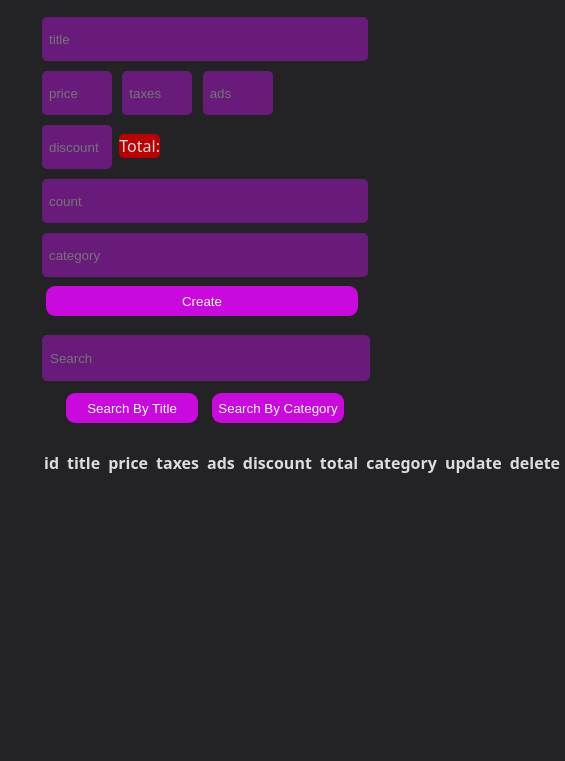
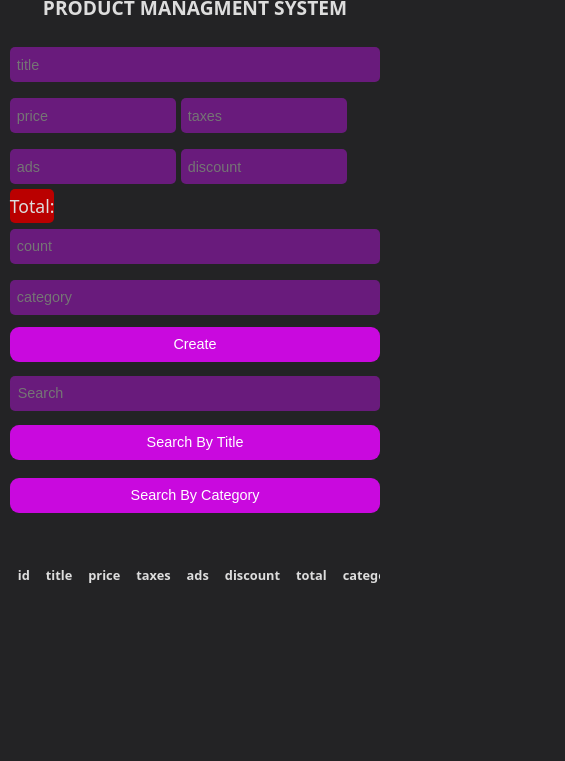
Before and after one commit to Abdelrahman-radwan177/Web-applications, a plain HTML site: page index.html in a window 390 px wide. Shown: the part 83-844 px from the top of the page, 565 px wide, since content can reach past the window. Drawn offline with Linux system fonts and the light colour scheme.

Commit message:
Update project1.css

```diff
--- a/project1.css
+++ b/project1.css
@@ -1,15 +1,18 @@
 * {
   margin: 0;
   padding: 0;
+  box-sizing: border-box;
 }
 body {
   font-family: system-ui;
   background-color: rgb(35, 35, 37);
   color: rgb(221, 221, 221);
+  line-height: 1.6;
 }
 .crud {
-  width: 80%;
+  width: 90%;
   margin: auto;
+  max-width: 1200px;
 }
 header {
   text-align: center;
@@ -18,38 +21,40 @@ header {
 }
 input {
   width: 100%;
-  height: 30px;
+  height: 40px;
   outline: none;
   border: none;
   background-color: rgb(105, 27, 124);
   border-radius: 5px;
   padding: 7px;
-  margin: 5px 3px;
+  margin: 8px 0px;
   color: rgb(242, 242, 242);
 }
 input[type="number"]::-webkit-inner-spin-button,
 input[type="number"]::-webkit-outer-spin-button {
-  -webkit-appearance: none; /* إخفاء الأسهم في المتصفحات المستندة إلى WebKit (Chrome, Safari, Edge) */
-  margin: 0; /* إزالة أي مساحة إضافية */
+  -webkit-appearance: none;
+  margin: 0;
 }
 
 input[type="number"] {
-  -moz-appearance: textfield; /* إخفاء الأسهم في Firefox */
-  appearance: textfield; /* إخفاء الأسهم في متصفحات أخرى */
+  -moz-appearance: textfield;
+  appearance: textfield;
 }
 
 input:focus {
   background-color: rgb(70, 5, 78);
   transform: scale(1.1);
+  transition: transform 0.3s ease;
 }
 .price input {
-  width: 18%;
+  width: 20%;
 }
 #total {
   background-color: rgb(186, 0, 0);
-  padding: 1px 0px;
+  padding: 5px 0px;
   border-radius: 5px;
   margin: 6px 0;
+  font-size: 1.1rem;
 }
 #total::before {
   content: "Total:";
@@ -57,16 +62,16 @@ input:focus {
 button {
   background-color: rgb(201, 9, 222);
   width: 100%;
-  height: 30px;
+  height: 40px;
   border-radius: 9px;
   padding: 6px;
-  margin: 4px 7px;
+  margin: 4px 0px;
   border: none;
   cursor: pointer;
   transition: 0.5s;
-  overflow: hidden; /* إخفاء النص الزائد */
-  text-overflow: ellipsis; /* عرض ثلاث نقاط عند وجود نص زائد */
-  white-space: nowrap; /* منع النص من الالتفاف */
+  overflow: hidden;
+  text-overflow: ellipsis;
+  white-space: nowrap;
   color: rgb(255, 255, 255);
 }
 button:hover {
@@ -76,22 +81,90 @@ button:hover {
 .search-button {
   display: flex;
   justify-content: space-between;
-  margin-left: 20px;
+  gap: 10px;
+  margin-left: 20px 0px;
 }
 #search {
   padding: 8px;
   margin-top: 15px;
   margin-bottom: 8px;
+  width: 100%;
 }
 table {
   width: 100%;
-  margin: 10px 0px;
+  margin: 20px 0;
   text-align: center;
+  border-collapse: collapse;
+  font-size: 1rem;
+  font-size: 0.8rem;
 }
 .table th,
 td {
-  padding: 3px;
+  padding: 7px;
 }
+.table {
+  width: 100%;
+  overflow-x: auto;
+  margin: 20px 0;
+}
+
 #deleteAll {
   margin: 20px 0px;
 }
+/* ////////////////////////////////////////// */
+/* ////////////////////////////////////////// */
+@media (max-width: 768px) {
+  .crud {
+    width: 95%;
+  }
+
+  header {
+    font-size: 1.2rem;
+  }
+
+  input {
+    height: 35px;
+    font-size: 0.9rem;
+  }
+
+  .price input {
+    width: 30%;
+  }
+
+  button {
+    height: 35px;
+    font-size: 0.9rem;
+  }
+
+  table {
+    font-size: 0.9rem;
+  }
+
+  .table th,
+  td {
+    padding: 8px;
+    white-space: nowrap;
+  }
+  table {
+    width: 100%;
+    margin: 20px 0;
+    text-align: center;
+    border-collapse: collapse;
+    font-size: 1rem;
+    font-size: 0.8rem;
+  }
+}
+
+@media (max-width: 480px) {
+  .price input {
+    width: 45%;
+  }
+
+  .search-button {
+    flex-direction: column;
+  }
+
+  #search {
+    margin: 10px 0;
+  }
+}
```
